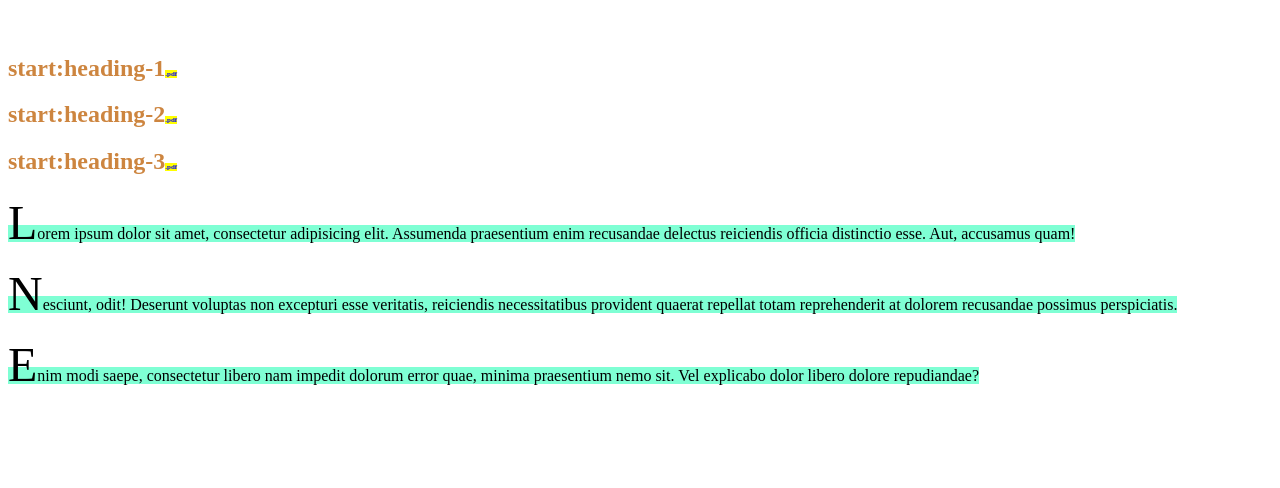
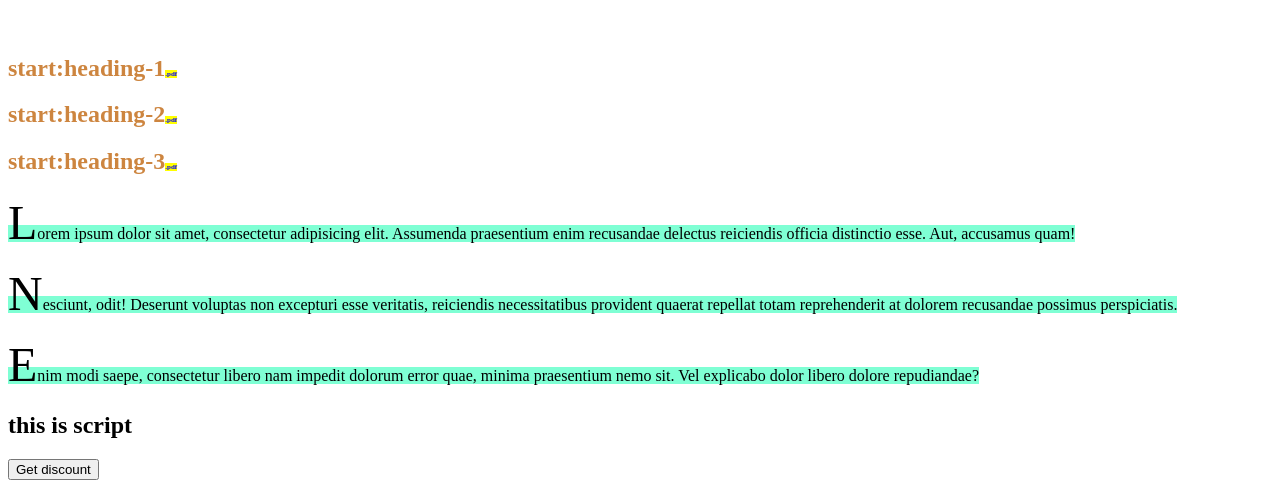
Before and after one commit to TUHIN27289/mdule_4, a plain HTML site: page bonus.html in a window 1280 px wide. Shown: the part 8442-8930 px from the top of the page. Before the commit the page ends 8850 px from the top, so only its background shows below. Drawn offline with Linux system fonts and the light colour scheme.

Commit message:
script test

```diff
--- a/bonus.html
+++ b/bonus.html
@@ -125,9 +125,20 @@
           <p>Nesciunt, odit! Deserunt voluptas non excepturi esse veritatis, reiciendis necessitatibus provident quaerat repellat totam reprehenderit at dolorem recusandae possimus perspiciatis.</p>
           <p>Enim modi saepe, consectetur libero nam impedit dolorum error quae, minima praesentium nemo sit. Vel explicabo dolor libero dolore repudiandae?</p>
         </section>
+        <section class="scrept">
+            <h2>this is  script </h2>
+            <button onclick="welcome()" class="btn">Get discount</button>
+        </section>
+
 
     </main>
     <footer>
+        <script>
+            function welcome(){
+                alert("code: avi50");
+            }
+        </script>
+
 
     </footer>
 
```
